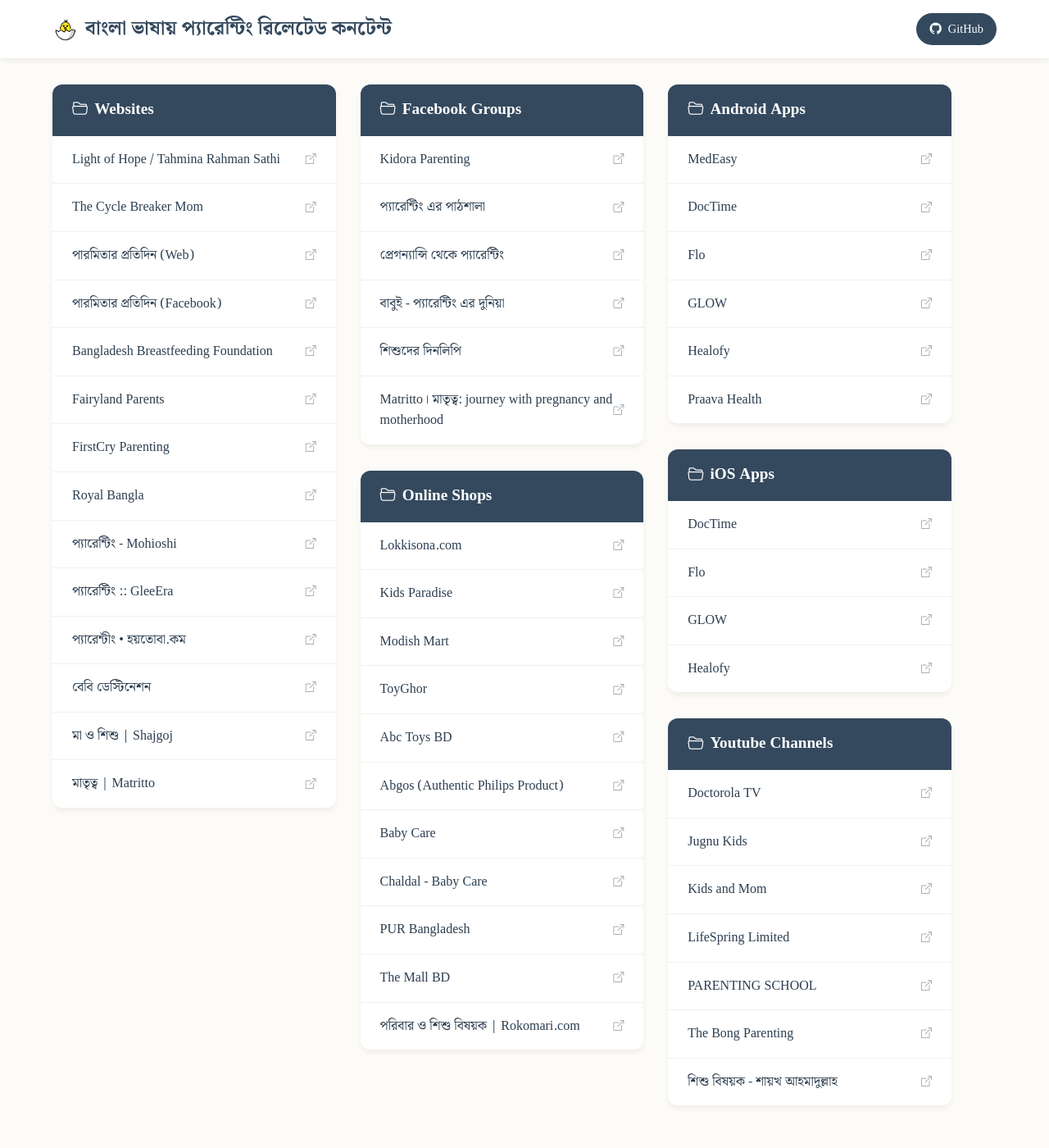
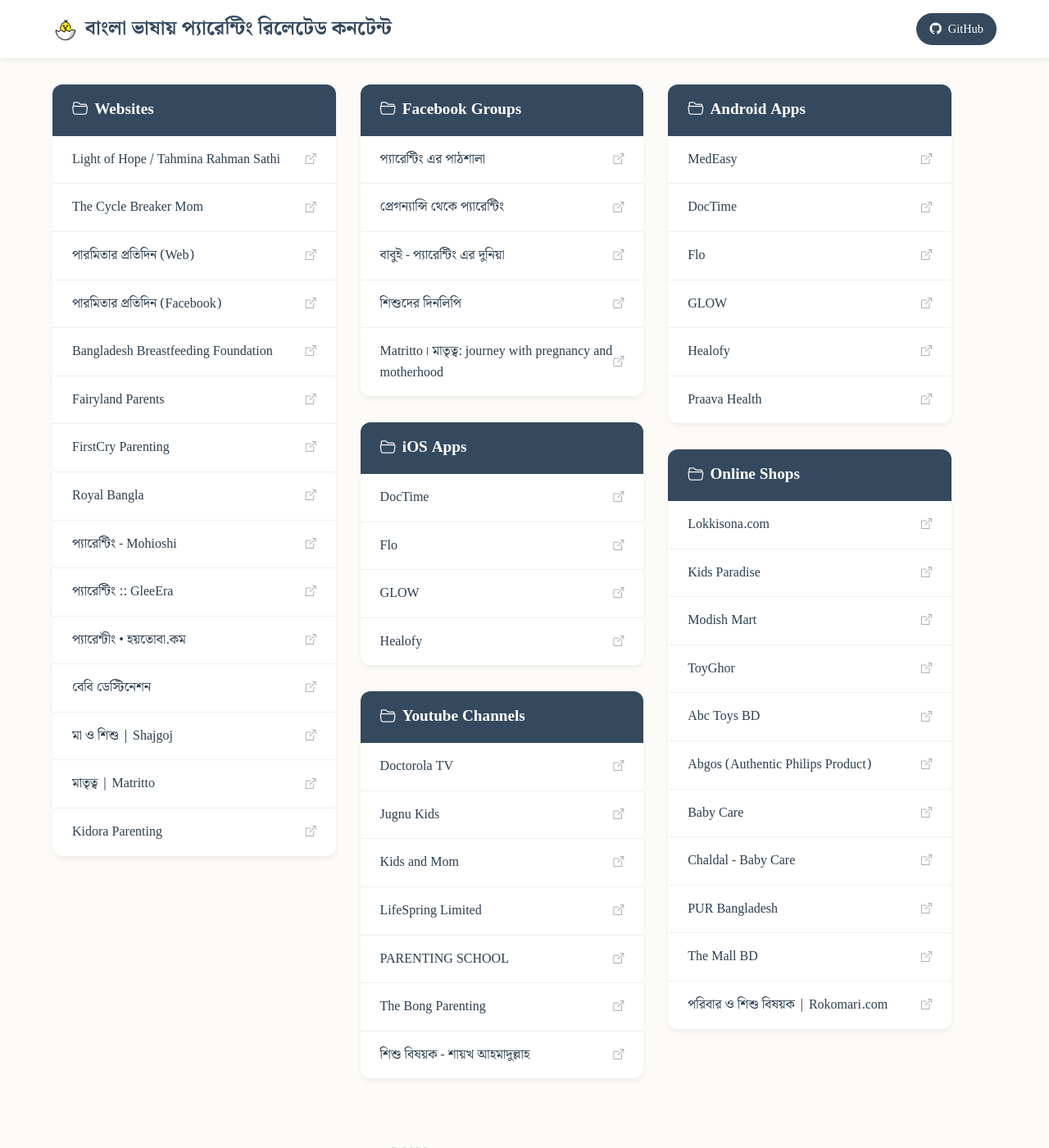
Before and after one commit to mdminhazulhaque/awesome-bangla-parenting, a Jekyll site: the page built from index.md, in a window 1280 px wide and 1400 px high. Shown: the whole window at 82% size. Built offline with Jekyll 4.4.1, drawn with Linux system fonts in a browser that asks for light colours; part of the change alters nothing that is shown.

```diff
--- a/_data/parenting.json
+++ b/_data/parenting.json
@@ -13,10 +13,10 @@
     "প্যারেন্টীং • হয়তোবা.কম": "https://hoytoba.com/parenting/",
     "বেবি ডেস্টিনেশন": "https://bangla.babydestination.com/",
     "মা ও শিশু | Shajgoj": "https://www.shajgoj.com/category/health/mother-child/",
-    "মাতৃত্ব | Matritto": "https://matritto.com/"
+    "মাতৃত্ব | Matritto": "https://matritto.com/",
+    "Kidora Parenting": "https://www.facebook.com/KidoraParenting"
   },
   "Facebook Groups": {
-    "Kidora Parenting": "https://www.facebook.com/KidoraParenting",
     "প্যারেন্টিং এর পাঠশালা": "https://www.facebook.com/groups/607836053181602/",
     "প্রেগন্যান্সি থেকে প্যারেন্টিং": "https://www.facebook.com/groups/fairylandbd/",
     "বাবুই - প্যারেন্টিং এর দুনিয়া": "https://www.facebook.com/groups/807593319600809/",
```
